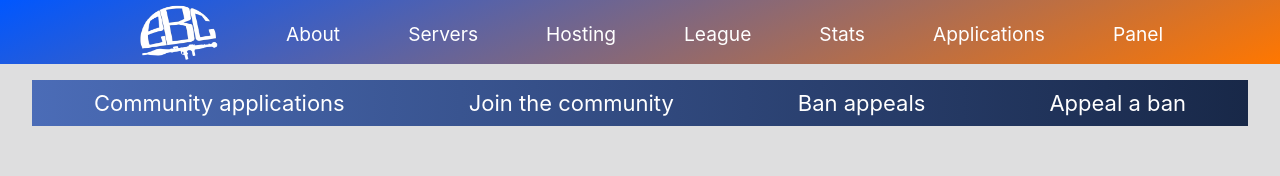
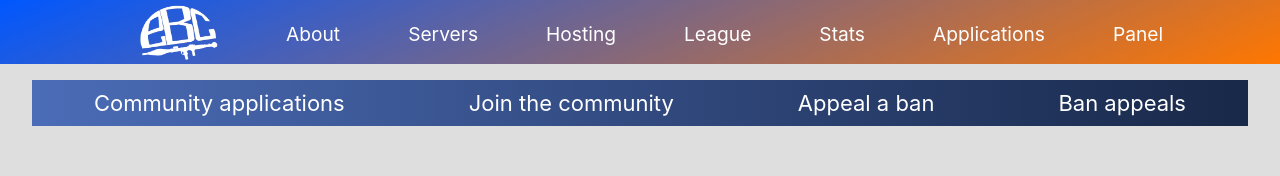
Before and after one commit to kristiandz/ebc-website, a React (Create React App) app: page /applications in a window 1280 px wide. Shown: the top 176 px of the page. Built offline with nearby package versions, Linux system fonts and the light colour scheme.

Commit message:
Nav order update

```diff
--- a/src/pages/Applications.jsx
+++ b/src/pages/Applications.jsx
@@ -8,8 +8,8 @@ function Applications() {
             <nav className = {classes.navbar}>
                 <Link to="community_applications">Community applications</Link>
                 <Link to="community_apply">Join the community</Link>
+                <Link to="ban_appeal">Appeal a ban</Link>
                 <Link to="ban_appeals">Ban appeals</Link>
-                <Link to="ban_appeal">Appeal a ban</Link>
             </nav>
             <Outlet/>
         </div>
```
